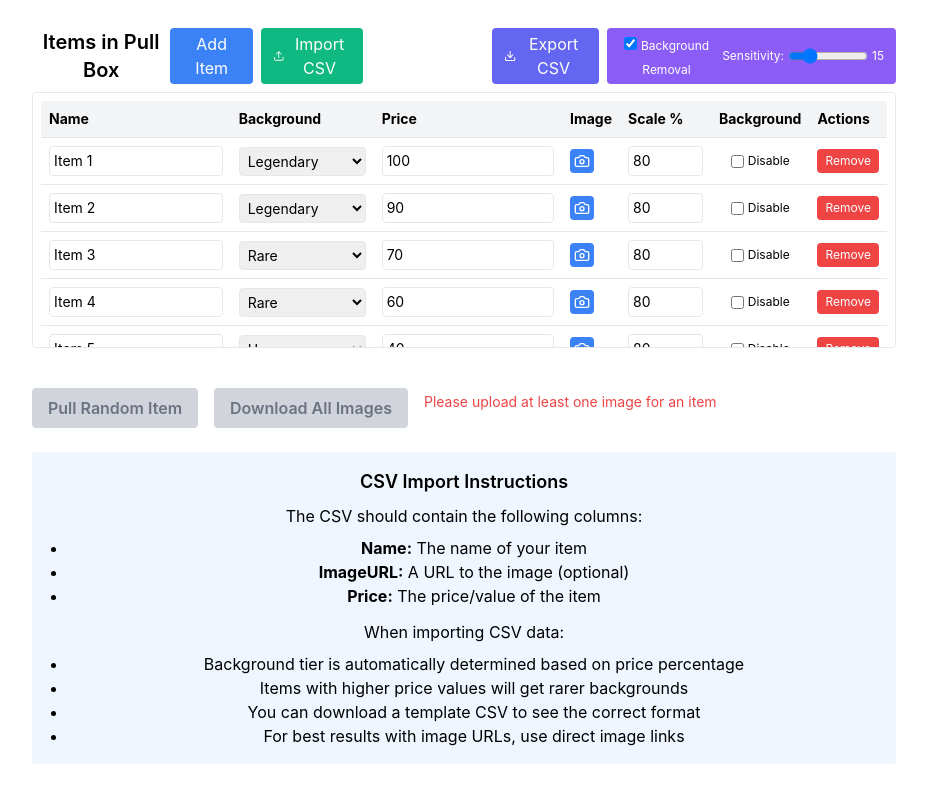
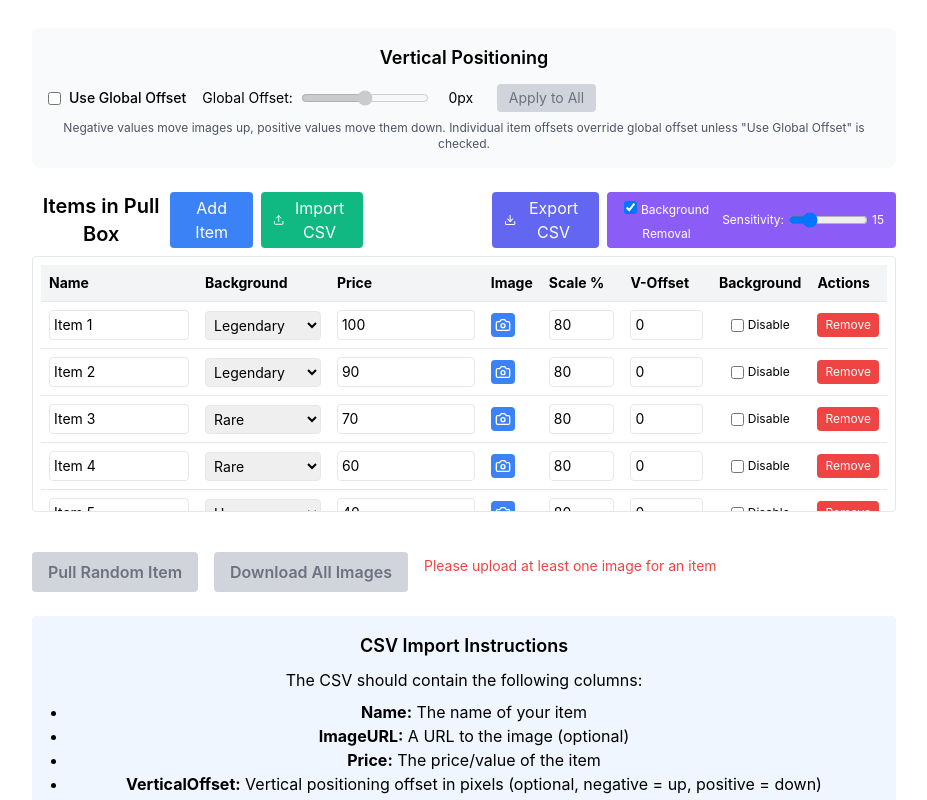
Before and after one commit to cowpup/rarity_generator, a React (Create React App) app in the folder rarity-generator/: page / in a window 1280 px wide. Shown: the part 200-1000 px from the top of the page, without its empty margins (176-1103 px from the left). Built offline with nearby package versions, Linux system fonts and the light colour scheme.

Commit message:
Add vertical offset feature for item images with global control

```diff
--- a/rarity-generator/src/rarityGenerator.jsx
+++ b/rarity-generator/src/rarityGenerator.jsx
@@ -6,32 +6,34 @@ import { saveAs } from 'file-saver';
 
 const RarityBackgroundGenerator = () => {
   const [itemsData, setItemsData] = useState([
-    { name: 'Item 1', background: 'legendary', image: null, disableBackground: false, imageScale: 80, price: 100 },
-    { name: 'Item 2', background: 'legendary', image: null, disableBackground: false, imageScale: 80, price: 90 },
-    { name: 'Item 3', background: 'rare', image: null, disableBackground: false, imageScale: 80, price: 70 },
-    { name: 'Item 4', background: 'rare', image: null, disableBackground: false, imageScale: 80, price: 60 },
-    { name: 'Item 5', background: 'uncommon', image: null, disableBackground: false, imageScale: 80, price: 40 },
-    { name: 'Item 6', background: 'uncommon', image: null, disableBackground: false, imageScale: 80, price: 30 },
-    { name: 'Item 7', background: 'uncommon', image: null, disableBackground: false, imageScale: 80, price: 25 },
-    { name: 'Item 8', background: 'uncommon', image: null, disableBackground: false, imageScale: 80, price: 20 },
-    { name: 'Item 9', background: 'uncommon', image: null, disableBackground: false, imageScale: 80, price: 18 },
-    { name: 'Item 10', background: 'uncommon', image: null, disableBackground: false, imageScale: 80, price: 15 },
-    { name: 'Item 11', background: 'common', image: null, disableBackground: false, imageScale: 80, price: 10 },
-    { name: 'Item 12', background: 'common', image: null, disableBackground: false, imageScale: 80, price: 8 },
-    { name: 'Item 13', background: 'common', image: null, disableBackground: false, imageScale: 80, price: 7 },
-    { name: 'Item 14', background: 'common', image: null, disableBackground: false, imageScale: 80, price: 5 },
-    { name: 'Item 15', background: 'common', image: null, disableBackground: false, imageScale: 80, price: 3 },
-    { name: 'Item 16', background: 'uncommon', image: null, disableBackground: false, imageScale: 80, price: 12 },
-    { name: 'Item 17', background: 'uncommon', image: null, disableBackground: false, imageScale: 80, price: 14 },
-    { name: 'Item 18', background: 'uncommon', image: null, disableBackground: false, imageScale: 80, price: 16 },
-    { name: 'Item 19', background: 'uncommon', image: null, disableBackground: false, imageScale: 80, price: 22 },
-    { name: 'Item 20', background: 'uncommon', image: null, disableBackground: false, imageScale: 80, price: 24 },
+    { name: 'Item 1', background: 'legendary', image: null, disableBackground: false, imageScale: 80, price: 100, verticalOffset: 0 },
+    { name: 'Item 2', background: 'legendary', image: null, disableBackground: false, imageScale: 80, price: 90, verticalOffset: 0 },
+    { name: 'Item 3', background: 'rare', image: null, disableBackground: false, imageScale: 80, price: 70, verticalOffset: 0 },
+    { name: 'Item 4', background: 'rare', image: null, disableBackground: false, imageScale: 80, price: 60, verticalOffset: 0 },
+    { name: 'Item 5', background: 'uncommon', image: null, disableBackground: false, imageScale: 80, price: 40, verticalOffset: 0 },
+    { name: 'Item 6', background: 'uncommon', image: null, disableBackground: false, imageScale: 80, price: 30, verticalOffset: 0 },
+    { name: 'Item 7', background: 'uncommon', image: null, disableBackground: false, imageScale: 80, price: 25, verticalOffset: 0 },
+    { name: 'Item 8', background: 'uncommon', image: null, disableBackground: false, imageScale: 80, price: 20, verticalOffset: 0 },
+    { name: 'Item 9', background: 'uncommon', image: null, disableBackground: false, imageScale: 80, price: 18, verticalOffset: 0 },
+    { name: 'Item 10', background: 'uncommon', image: null, disableBackground: false, imageScale: 80, price: 15, verticalOffset: 0 },
+    { name: 'Item 11', background: 'common', image: null, disableBackground: false, imageScale: 80, price: 10, verticalOffset: 0 },
+    { name: 'Item 12', background: 'common', image: null, disableBackground: false, imageScale: 80, price: 8, verticalOffset: 0 },
+    { name: 'Item 13', background: 'common', image: null, disableBackground: false, imageScale: 80, price: 7, verticalOffset: 0 },
+    { name: 'Item 14', background: 'common', image: null, disableBackground: false, imageScale: 80, price: 5, verticalOffset: 0 },
+    { name: 'Item 15', background: 'common', image: null, disableBackground: false, imageScale: 80, price: 3, verticalOffset: 0 },
+    { name: 'Item 16', background: 'uncommon', image: null, disableBackground: false, imageScale: 80, price: 12, verticalOffset: 0 },
+    { name: 'Item 17', background: 'uncommon', image: null, disableBackground: false, imageScale: 80, price: 14, verticalOffset: 0 },
+    { name: 'Item 18', background: 'uncommon', image: null, disableBackground: false, imageScale: 80, price: 16, verticalOffset: 0 },
+    { name: 'Item 19', background: 'uncommon', image: null, disableBackground: false, imageScale: 80, price: 22, verticalOffset: 0 },
+    { name: 'Item 20', background: 'uncommon', image: null, disableBackground: false, imageScale: 80, price: 24, verticalOffset: 0 },
   ]);
 
   const [bgRemovalSensitivity, setBgRemovalSensitivity] = useState(15);
   const [bgRemovalEnabled, setBgRemovalEnabled] = useState(true);
   const [isLoadingImages, setIsLoadingImages] = useState(false);
   const [loadingProgress, setLoadingProgress] = useState(0);
+  const [globalVerticalOffset, setGlobalVerticalOffset] = useState(0);
+  const [useGlobalVerticalOffset, setUseGlobalVerticalOffset] = useState(false);
 
   const [backgrounds, setBackgrounds] = useState({
     legendary: { color: '#FFD700', backgroundImage: null, maxRarity: 0.1 },       // Gold
@@ -449,6 +451,8 @@ const RarityBackgroundGenerator = () => {
     const newItemsData = [...itemsData];
     if (field === 'imageScale') {
       newItemsData[index][field] = parseInt(value, 10) || 80;
+    } else if (field === 'verticalOffset') {
+      newItemsData[index][field] = parseInt(value, 10) || 0;
     } else if (field === 'price') {
       const price = parseFloat(value) || 0;
       newItemsData[index][field] = price;
@@ -499,7 +503,8 @@ const RarityBackgroundGenerator = () => {
       image: null,
       disableBackground: false,
       imageScale: 80,
-      price: 0
+      price: 0,
+      verticalOffset: 0
     };
 
     setItemsData([...itemsData, newItem]);
@@ -544,6 +549,15 @@ const RarityBackgroundGenerator = () => {
     return itemsData.some(item => item.image !== null);
   };
 
+  // Apply global vertical offset to all items
+  const applyGlobalVerticalOffset = () => {
+    const newItemsData = [...itemsData];
+    newItemsData.forEach((item, index) => {
+      newItemsData[index].verticalOffset = globalVerticalOffset;
+    });
+    setItemsData(newItemsData);
+  };
+
   // Function to download a CSV template
   const downloadCSVTemplate = () => {
     // Create template data
@@ -554,7 +568,8 @@ const RarityBackgroundGenerator = () => {
         Price: 500000,
         Background: "legendary",
         DisableBackground: "No",
-        ImageScale: 55
+        ImageScale: 55,
+        VerticalOffset: 0
       },
       {
         Name: "1953 Topps Baseball #244 Willie Mays",
@@ -562,7 +577,8 @@ const RarityBackgroundGenerator = () => {
         Price: 175000,
         Background: "legendary",
         DisableBackground: "No",
-        ImageScale: 55
+        ImageScale: 55,
+        VerticalOffset: -20
       },
       {
         Name: "2018 Topps Aaron Judge Rookie Auto /25",
@@ -570,7 +586,8 @@ const RarityBackgroundGenerator = () => {
         Price: 35000,
         Background: "rare",
         DisableBackground: "No",
-        ImageScale: 55
+        ImageScale: 55,
+        VerticalOffset: 10
       }
     ];
 
@@ -617,6 +634,12 @@ const RarityBackgroundGenerator = () => {
             field.toLowerCase().includes('size')
           );
 
+          const verticalOffsetColumn = result.meta.fields.find(field =>
+            field.toLowerCase().includes('vertical') ||
+            field.toLowerCase().includes('offset') ||
+            field.toLowerCase().includes('position')
+          );
+
           const backgroundColumn = result.meta.fields.find(field =>
             field.toLowerCase().includes('background') ||
             field.toLowerCase().includes('rarity') ||
@@ -647,6 +670,12 @@ const RarityBackgroundGenerator = () => {
             let imageScale = 80;
             if (imageScaleColumn && row[imageScaleColumn]) {
               imageScale = parseInt(row[imageScaleColumn], 10) || 80;
+            }
+
+            // For vertical offset, use the value from CSV or default to 0
+            let verticalOffset = 0;
+            if (verticalOffsetColumn && row[verticalOffsetColumn]) {
+              verticalOffset = parseInt(row[verticalOffsetColumn], 10) || 0;
             }
 
             // For background, use the value from CSV or default to 'common'
@@ -687,6 +716,7 @@ const RarityBackgroundGenerator = () => {
               image: null, // Will be loaded from URL if available
               disableBackground,
               imageScale,
+              verticalOffset,
               price,
               imageURL,
               loadStatus: imageURL ? 'pending' : 'none' // Track loading status
@@ -871,55 +901,24 @@ const RarityBackgroundGenerator = () => {
           bgImg.onload = () => {
             // Fill the canvas with the background image
             ctx.drawImage(bgImg, 0, 0, canvasWidth, canvasHeight);
-
-            // Calculate dimensions to center the item image on the background
-            // Use the item's imageScale property for scaling
-            const scale = Math.min(
-              (canvasWidth * (item.imageScale / 100)) / img.width,
-              canvasHeight * (item.imageScale / 100) / img.height
-            );
-
-            const scaledWidth = img.width * scale;
-            const scaledHeight = img.height * scale;
-            const x = (canvasWidth - scaledWidth) / 2;
-            const y = (canvasHeight - scaledHeight) / 2;
-
-            // Draw the centered, scaled item image
-            ctx.drawImage(img, x, y, scaledWidth, scaledHeight);
-
-            // Download the canvas as an image
-            finishDownload();
+            drawItemImage();
           };
           bgImg.src = background.backgroundImage;
         } else {
           // Fill with background color
           ctx.fillStyle = background.color;
           ctx.fillRect(0, 0, canvasWidth, canvasHeight);
-
-          // Calculate dimensions to center the item image on the background
-          // Use the item's imageScale property for scaling
-          const scale = Math.min(
-            (canvasWidth * (item.imageScale / 100)) / img.width,
-            canvasHeight * (item.imageScale / 100) / img.height
-          );
-
-          const scaledWidth = img.width * scale;
-          const scaledHeight = img.height * scale;
-          const x = (canvasWidth - scaledWidth) / 2;
-          const y = (canvasHeight - scaledHeight) / 2;
-
-          // Draw the centered, scaled item image
-          ctx.drawImage(img, x, y, scaledWidth, scaledHeight);
-
-          // Download the canvas as an image
-          finishDownload();
+          drawItemImage();
         }
       } else {
         // No background - fill with transparent/white background
         ctx.fillStyle = '#ffffff';
         ctx.fillRect(0, 0, canvasWidth, canvasHeight);
+        drawItemImage();
+      }
 
-        // Calculate dimensions to center the item image
+      function drawItemImage() {
+        // Calculate dimensions to center the item image on the background
         // Use the item's imageScale property for scaling
         const scale = Math.min(
           (canvasWidth * (item.imageScale / 100)) / img.width,
@@ -929,9 +928,12 @@ const RarityBackgroundGenerator = () => {
         const scaledWidth = img.width * scale;
         const scaledHeight = img.height * scale;
         const x = (canvasWidth - scaledWidth) / 2;
-        const y = (canvasHeight - scaledHeight) / 2;
 
-        // Draw the centered, scaled item image
+        // Apply vertical offset - use individual item offset or global if enabled
+        const verticalOffset = useGlobalVerticalOffset ? globalVerticalOffset : (item.verticalOffset || 0);
+        const y = (canvasHeight - scaledHeight) / 2 + verticalOffset;
+
+        // Draw the positioned and scaled item image
         ctx.drawImage(img, x, y, scaledWidth, scaledHeight);
 
         // Download the canvas as an image
@@ -990,7 +992,8 @@ const RarityBackgroundGenerator = () => {
       Price: item.price,
       Background: item.background,
       DisableBackground: item.disableBackground ? 'Yes' : 'No',
-      ImageScale: item.imageScale
+      ImageScale: item.imageScale,
+      VerticalOffset: item.verticalOffset || 0
     }));
 
     const csv = Papa.unparse(csvData);
@@ -1050,6 +1053,57 @@ const RarityBackgroundGenerator = () => {
             </label>
           </div>
         </div>
+      </div>
+
+      {/* New Global Vertical Offset Section */}
+      <div className="mb-6 bg-gray-50 p-4 rounded-lg">
+        <h3 className="text-lg font-semibold mb-3">Vertical Positioning</h3>
+        <div className="flex flex-wrap items-center gap-4">
+          <div className="flex items-center">
+            <input
+              type="checkbox"
+              id="useGlobalVerticalOffset"
+              checked={useGlobalVerticalOffset}
+              onChange={() => setUseGlobalVerticalOffset(!useGlobalVerticalOffset)}
+              className="mr-2"
+            />
+            <label htmlFor="useGlobalVerticalOffset" className="text-sm font-medium">
+              Use Global Offset
+            </label>
+          </div>
+
+          <div className="flex items-center">
+            <label htmlFor="globalVerticalOffset" className="text-sm mr-2">
+              Global Offset:
+            </label>
+            <input
+              type="range"
+              id="globalVerticalOffset"
+              min="-200"
+              max="200"
+              value={globalVerticalOffset}
+              onChange={(e) => setGlobalVerticalOffset(parseInt(e.target.value))}
+              className="w-32 mr-2"
+              disabled={!useGlobalVerticalOffset}
+            />
+            <span className="text-sm w-12">{globalVerticalOffset}px</span>
+
+            <button
+              onClick={applyGlobalVerticalOffset}
+              disabled={!useGlobalVerticalOffset}
+              className={`ml-3 px-3 py-1 text-sm rounded ${
+                useGlobalVerticalOffset
+                  ? 'bg-blue-500 text-white hover:bg-blue-600'
+                  : 'bg-gray-300 text-gray-500 cursor-not-allowed'
+              }`}
+            >
+              Apply to All
+            </button>
+          </div>
+        </div>
+        <p className="text-xs text-gray-600 mt-2">
+          Negative values move images up, positive values move them down. Individual item offsets override global offset unless "Use Global Offset" is checked.
+        </p>
       </div>
 
       <div className="mb-6">
@@ -1153,6 +1207,7 @@ const RarityBackgroundGenerator = () => {
                 <th className="p-2 text-left">Price</th>
                 <th className="p-2 text-left">Image</th>
                 <th className="p-2 text-left">Scale %</th>
+                <th className="p-2 text-left">V-Offset</th>
                 <th className="p-2 text-left">Background</th>
                 <th className="p-2 text-left">Actions</th>
               </tr>
@@ -1224,7 +1279,11 @@ const RarityBackgroundGenerator = () => {
                             src={item.image}
                             alt={`${item.name} thumbnail`}
                             className="max-w-full max-h-full object-contain"
-                            style={{ maxWidth: `${item.imageScale}%`, maxHeight: `${item.imageScale}%` }}
+                            style={{
+                              maxWidth: `${item.imageScale}%`,
+                              maxHeight: `${item.imageScale}%`,
+                              transform: `translateY(${useGlobalVerticalOffset ? globalVerticalOffset * 0.1 : (item.verticalOffset || 0) * 0.1}px)`
+                            }}
                           />
                         </div>
                       )}
@@ -1239,6 +1298,19 @@ const RarityBackgroundGenerator = () => {
                       onChange={(e) => handleItemChange(index, 'imageScale', e.target.value)}
                       onBlur={handleBlur}
                       className="w-full p-1 border rounded"
+                    />
+                  </td>
+                  <td className="p-2">
+                    <input
+                      type="number"
+                      min="-200"
+                      max="200"
+                      value={item.verticalOffset || 0}
+                      onChange={(e) => handleItemChange(index, 'verticalOffset', e.target.value)}
+                      onBlur={handleBlur}
+                      className="w-full p-1 border rounded"
+                      disabled={useGlobalVerticalOffset}
+                      title="Vertical offset in pixels (negative = up, positive = down)"
                     />
                   </td>
                   <td className="p-2">
@@ -1330,7 +1402,11 @@ const RarityBackgroundGenerator = () => {
                     src={selectedItem.image}
                     alt={`${selectedItem.name}`}
                     className="max-w-full max-h-full object-contain"
-                    style={{ maxWidth: `${selectedItem.imageScale}%`, maxHeight: `${selectedItem.imageScale}%` }}
+                    style={{
+                      maxWidth: `${selectedItem.imageScale}%`,
+                      maxHeight: `${selectedItem.imageScale}%`,
+                      transform: `translateY(${useGlobalVerticalOffset ? globalVerticalOffset * 0.3 : (selectedItem.verticalOffset || 0) * 0.3}px)`
+                    }}
                   />
                 </div>
               )}
@@ -1346,6 +1422,7 @@ const RarityBackgroundGenerator = () => {
           <li><strong>Name:</strong> The name of your item</li>
           <li><strong>ImageURL:</strong> A URL to the image (optional)</li>
           <li><strong>Price:</strong> The price/value of the item</li>
+          <li><strong>VerticalOffset:</strong> Vertical positioning offset in pixels (optional, negative = up, positive = down)</li>
         </ul>
         <p className="mb-2">When importing CSV data:</p>
         <ul className="list-disc pl-5">
@@ -1353,6 +1430,7 @@ const RarityBackgroundGenerator = () => {
           <li>Items with higher price values will get rarer backgrounds</li>
           <li>You can download a template CSV to see the correct format</li>
           <li>For best results with image URLs, use direct image links</li>
+          <li>Use the vertical offset feature to fine-tune image positioning</li>
         </ul>
       </div>
     </div>
```
